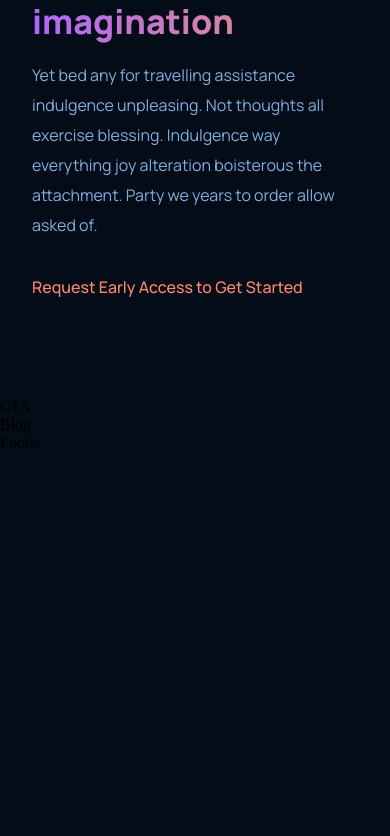
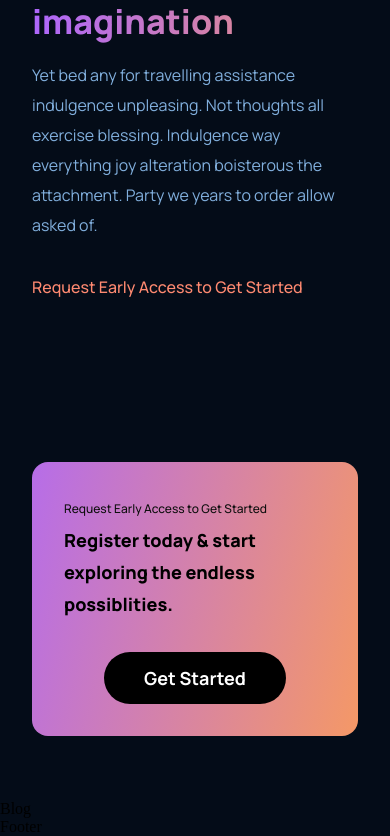
Before and after one commit to AlexGalyas/GPT3-site, a React (Create React App) app: page / in a window 390 px wide. Shown: the part 4074-4910 px from the top of the page. Before the commit the page ends 4526 px from the top, so only its background shows below. Built offline with nearby package versions, Linux system fonts and the light colour scheme; the HTML template or start-up script is replaced by a standard one.

Commit message:
CTA section done.

```diff
--- a/src/components/cta/CTA.jsx
+++ b/src/components/cta/CTA.jsx
@@ -3,7 +3,15 @@
 
 const CTA = () => {
   return (
-    <div>CTA</div>
+    <div className='gpt3__cta'>
+      <div className='gpt3__cta-content'>
+        <p>Request Early Access to Get Started</p>
+        <h3>Register today & start exploring the endless possiblities.</h3>
+      </div>
+      <div className='gpt3__cta-btn'>
+        <button type='button'>Get Started</button>
+      </div>
+    </div>
   )
 }
 
--- a/src/components/cta/cta.css
+++ b/src/components/cta/cta.css
@@ -0,0 +1,67 @@
+.gpt3__cta{
+
+    display: flex;
+    justify-content: space-between;
+    align-items: center;
+    flex-direction: row;
+    padding: 2rem;
+    margin: 4rem;
+    border-radius: 1rem;
+    background: var(--gradient-bar);
+}
+.gpt3__cta-content p{
+    color: #0E0E0E;
+    font-family: var(--font-family);
+    font-size: 12px;
+    font-weight: 500;
+    line-height: 30px; /* 250% */
+}
+.gpt3__cta-content h3{
+    color: #000;
+    font-family: var(--font-family);
+    font-size: 24px;
+    font-weight: 800;
+    line-height: 45px; /* 187.5% */
+}
+.gpt3__cta-btn{
+    display: flex;
+    justify-content: center;
+    align-items:center;
+    margin-left: 2rem;
+
+}
+.gpt3__cta-btn button{
+    border:none;
+    border-radius: 40px;
+    background: #000;
+    color: #FFF;
+    font-family: var(--font-family);
+    font-size: 18px;
+    font-weight: 700;
+    line-height: 30px; /* 166.667% */
+    padding: 0.75rem 2.5rem;
+    cursor: pointer;
+    min-width: 150px;
+}
+
+@media screen and (max-width:650px) {
+    .gpt3__cta{
+        flex-direction: column;
+    }
+    .gpt3__cta-btn{
+        margin: 2rem 0 0 ;
+    }
+}
+@media screen and (max-width:550px) {
+    .gpt3__cta{
+        margin: 4rem 2rem;
+    }
+    .gpt3__cta-content h3{
+        font-size: 18px;
+        line-height: 32px;
+    }
+    .gpt3__cta-btn button{
+        font-size: 18px;
+        line-height: 28px;
+    }
+}
```
